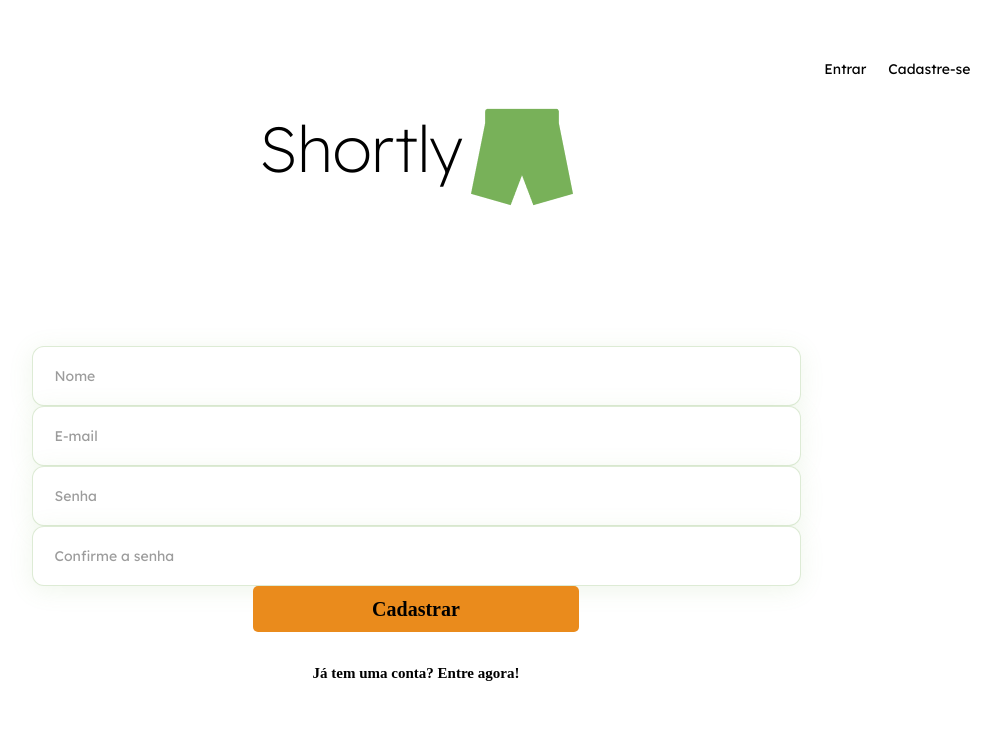
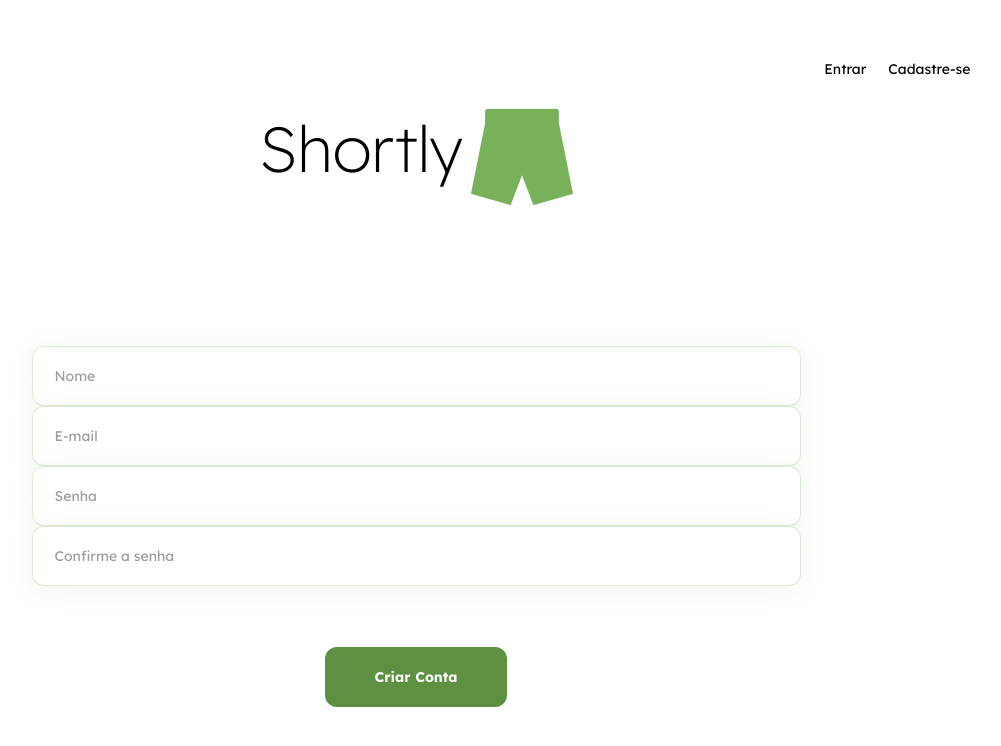
Before and after one commit to joaofelix27/projeto16-shortly-front, a React (Create React App) app: page /Cadastro in a window 1280 px wide. Shown: the top 746 px of the page, without its empty margins (224-1225 px from the left). Built offline with nearby package versions, Linux system fonts and the light colour scheme.

Commit message:
Tela Cadastro Ok

```diff
--- a/src/Components/Cadastro.js
+++ b/src/Components/Cadastro.js
@@ -1,5 +1,4 @@
 import styled from "styled-components";
-import { Link } from "react-router-dom";
 import { useState } from "react";
 import axios from "axios";
 import { useNavigate } from "react-router-dom";
@@ -19,16 +18,16 @@ export default function Cadastro() {
       return;
     }
     if (email !== "") {
-      const URL = `https://narutinstore-api.herokuapp.com/register`;
+      const URL = `https://shortly27.herokuapp.com/signUp`;
       const profileData = {
         email: email,
         name: nome,
         password: senha,
+        confirmPassword:senhaconf,
       };
       const promise = axios.post(URL, profileData);
       promise
         .then((response) => {
-          console.log(response);
           if (response.status === 201) {
             alert("E-mail cadastrado!");
             navigate("/login");
@@ -72,11 +71,8 @@ export default function Cadastro() {
             placeholder="Confirme a senha"
             onChange={(e) => setSenhaconf(e.target.value)}
           ></input>
-          <button type="submit">Cadastrar</button>
+          <button type="submit">Criar Conta</button>
         </form>
-        <Link to="/login" style={{ textDecoration: "none" }}>
-          <h1>Já tem uma conta? Entre agora!</h1>
-        </Link>
       </>
     );
   }
@@ -99,7 +95,7 @@ const Container = styled.div`
   height: 100vh;
 `;
 const FormularioCadastro = styled.div`
-  margin-top:140px;
+  margin-top: 140px;
   form {
     display: flex;
     flex-direction: column;
@@ -121,28 +117,20 @@ const FormularioCadastro = styled.div`
     line-height: 18px;
     letter-spacing: 0em;
     text-align: left;
+    color: #9c9c9c;
   }
   button {
-    border: 0px;
-    background-color: #ea8b1c;
-    height: 46px;
-    width: 326px;
-    border-radius: 5px;
-    font-family: Raleway;
-    font-size: 20px;
-    font-style: normal;
-    font-weight: 700;
-    line-height: 23px;
-    letter-spacing: 0em;
-    color: #000000;
-    margin-bottom: 32px;
-  }
-  h1 {
-    font-family: Raleway;
-    font-size: 15px;
+      margin-top:61px;
+    height: 60px;
+    width: 182px;
+    border-radius: 12px;
+    background-color: #5d9040;
+    font-family: Lexend Deca;
+    font-size: 14px;
     font-weight: 700;
     line-height: 18px;
-    color: #000000;
-    text-align: center;
+    letter-spacing: 0em;
+    border:0px;
+    color: #FFFFFF;
   }
 `;
--- a/src/Components/Header.js
+++ b/src/Components/Header.js
@@ -1,12 +1,17 @@
 import styled from "styled-components";
 import logo from "../assets/logo.png";
+import { Link } from "react-router-dom";
 export default function Header() {
   return (
     <>
       <TopContainer>
         <TopRight>
-          <TopRightText>Entrar</TopRightText>
-          <TopRightText>Cadastre-se</TopRightText>
+          <Link to="/login" style={{ textDecoration: "none" }}>
+            <TopRightText>Entrar</TopRightText>
+          </Link>
+          <Link to="/cadastro" style={{ textDecoration: "none" }}>
+            <TopRightText>Cadastre-se</TopRightText>
+          </Link>
         </TopRight>
       </TopContainer>
       <Logo>
@@ -35,6 +40,7 @@ const TopRightText = styled.h1`
   line-height: 18px;
   letter-spacing: 0em;
   margin-left: 22px;
+  color:#000000;
 `;
 const Logo = styled.div`
   width: 100%;
@@ -49,6 +55,6 @@ const Logo = styled.div`
     line-height: 80px;
     letter-spacing: 0em;
     color: #000000;
-    margin-right:8px;
+    margin-right: 8px;
   }
 `;
--- a/src/Components/Login.js
+++ b/src/Components/Login.js
@@ -3,6 +3,7 @@ import { Link } from "react-router-dom";
 import { useNavigate } from "react-router-dom";
 import { useState, useContext } from "react";
 import axios from "axios";
+import Header from "./Header";
 
 function Login() {
   const [email, setEmail] = useState("");
@@ -62,11 +63,7 @@ function Login() {
   const formularioLogin = montarFormularioLogin();
   return (
     <Container>
-      <Header>
-        <div>
-          <h1>Narutin</h1>
-        </div>
-      </Header>
+      <Header/>
       <FormularioLogin onSubmit={fazerLogin}>{formularioLogin}</FormularioLogin>
     </Container>
   );
@@ -78,26 +75,6 @@ const Container = styled.div`
   align-items: center;
   width: 100%;
   height: 100vh;
-`;
-const Header = styled.div`
-  display: flex;
-  align-items: center;
-  justify-content: center;
-  width: 150px;
-  div {
-    margin-top: 17px;
-    h1 {
-      font-family: Permanent Marker;
-      font-size: 32px;
-      font-weight: 400;
-      line-height: 47px;
-      letter-spacing: 0em;
-      color: #fafafa;
-    }
-  }
-  img {
-    width: 70px;
-  }
 `;
 const FormularioLogin = styled.div`
   padding-top: 24px;
```
